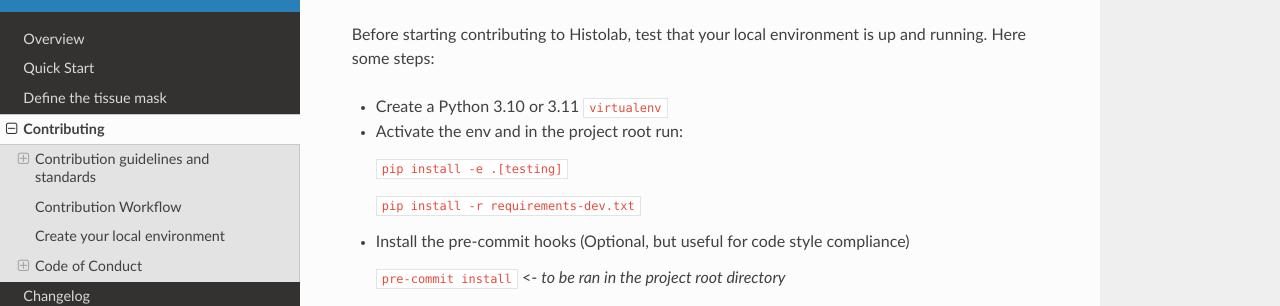
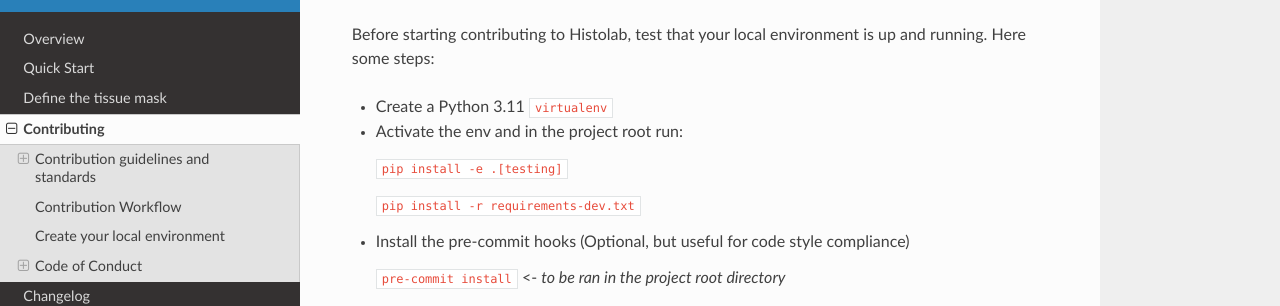
Before and after one commit to histolab/histolab, a Sphinx documentation site: the page built from docs/contributing.rst, in a window 1280 px wide and 900 px high, scrolled down 1788 px. Shown: the part 161-467 px from the top of the window. Built offline with Sphinx 7.4.7 and the Read the Docs theme 3.1.0, drawn with Linux system fonts in a browser that asks for light colours; formulas are drawn with MathJax 3; pages that are not in the unit, such as notebooks, are missing from menus.

Commit message:
ci: Remove support for Python 3.10

```diff
--- a/docs/contributing.rst
+++ b/docs/contributing.rst
@@ -111,7 +111,7 @@
 Before starting contributing to Histolab, test that your local environment is up and running. Here some steps:
 
 
-* Create a Python 3.10 or 3.11 ``virtualenv``
+* Create a Python 3.11 ``virtualenv``
 *
   Activate the env and in the project root run:
 
--- a/pyproject.toml
+++ b/pyproject.toml
@@ -12,7 +12,6 @@
 packages = [{include="histolab"}]
 classifiers = [
         "Programming Language :: Python :: 3",
-        "Programming Language :: Python :: 3.10",
         "Programming Language :: Python :: 3.11",
         "License :: OSI Approved :: Apache Software License",
         "Operating System :: OS Independent",
@@ -20,7 +19,7 @@
 ]
 
 [tool.poetry.dependencies]
-python = ">=3.10,<3.12"
+python = ">=3.11,<3.12"
 Pillow = ">=9.1.0,<12.0.0"
 scikit-image = ">=0.20.0,<0.24.1"
 numpy = ">=1.23.2,<=2.0.2"
--- a/readthedocs.yml
+++ b/readthedocs.yml
@@ -18,4 +18,4 @@
 build:
   os: ubuntu-22.04
   tools:
-    python: "3.10"
+    python: "3.11"
```
Also changed, not shown: CONTRIBUTING.md (+1 -1 lines), .github/ISSUE_TEMPLATE/bug_report.md, 4 other files.
